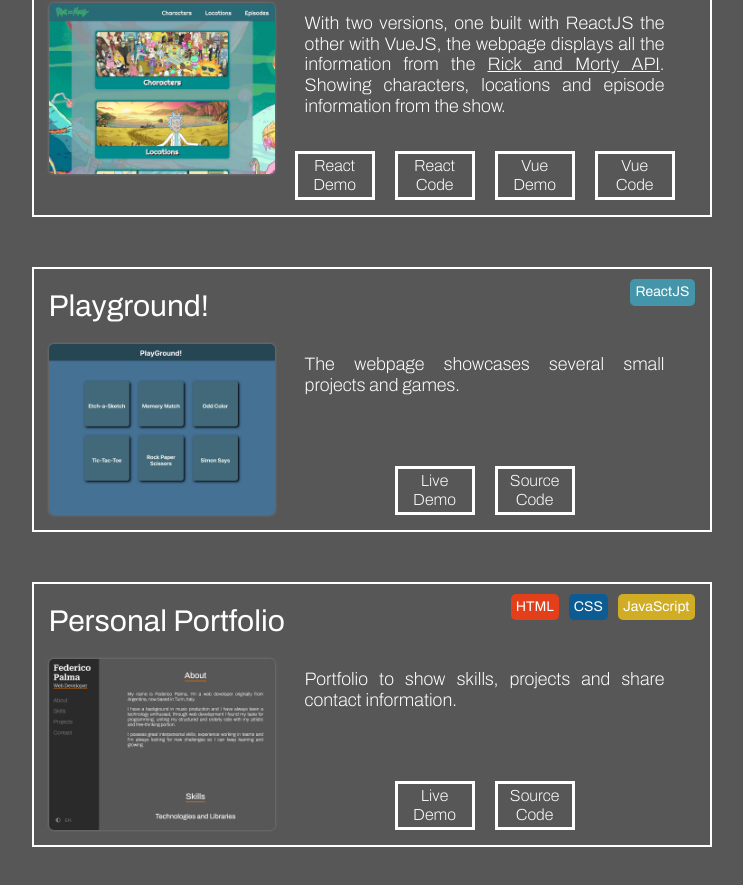
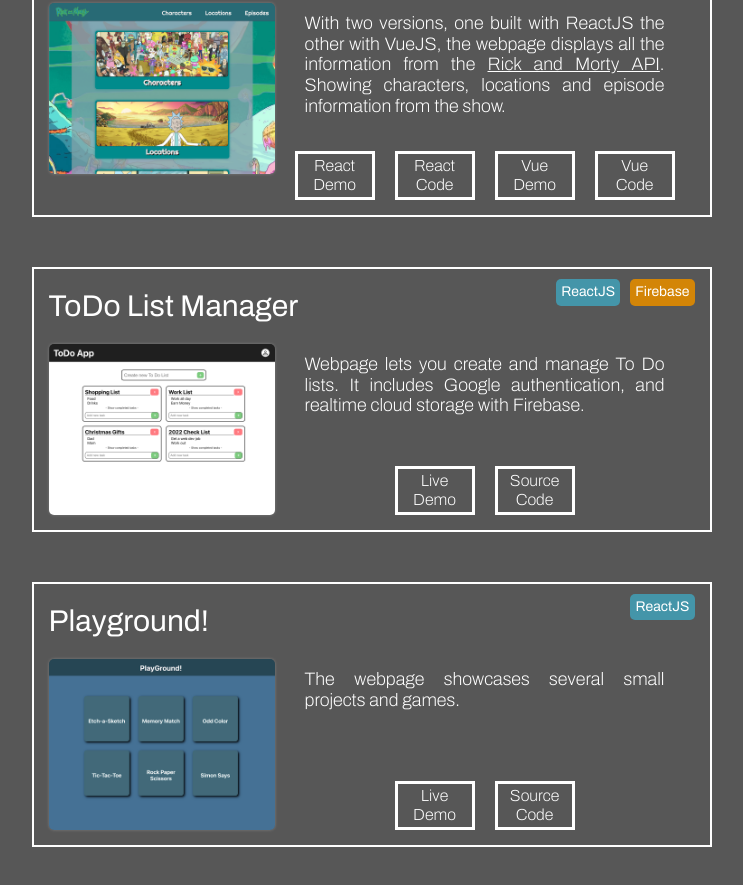
Before and after one commit to federico-palma/Personal-portfolio, a website: page index.html in a window 1280 px wide. Shown: the part 2480-3365 px from the top of the page, without its empty margins (379-1122 px from the left). Drawn offline with nearby package versions, Linux system fonts and the light colour scheme.

Commit message:
Add todo list project

```diff
--- a/index.html
+++ b/index.html
@@ -24,7 +24,7 @@
     <link rel="stylesheet" href="style.css" />
   </head>
   <body>
-    <div class="container">
+    <div class="main-container">
       <div class="side-bar">
         <div id="logo" class="logo">
           <a href="" id="logo-link">Federico Palma</a>
@@ -163,6 +163,41 @@
             </div>
             <div class="project-div" id="project-2">
               <div>
+                <h2 class="project-title">ToDo List Manager</h2>
+                <div class="project-techs">
+                  <h5 class="project-tech-react">ReactJS</h5>
+                  <h5 class="project-tech-firebase">Firebase</h5>
+                </div>
+              </div>
+              <div class="project-content">
+                <img
+                  class="project-img"
+                  src="./Assets/Project Preview/Todo-list-Preview-IMG.png"
+                  alt="Project 3 image preview" />
+                <div class="project-info">
+                  <p class="project-desc">
+                    Webpage lets you create and manage To Do lists. It includes Google
+                    authentication, and realtime cloud storage with Firebase.
+                  </p>
+                  <div class="project-links">
+                    <a
+                      href="https://federico-palma.github.io/todo-list/"
+                      target="_blank"
+                      class="demo-link"
+                      >Live Demo</a
+                    >
+                    <a
+                      href="https://github.com/federico-palma/todo-list"
+                      target="_blank"
+                      class="gh-link"
+                      >Source Code</a
+                    >
+                  </div>
+                </div>
+              </div>
+            </div>
+            <div class="project-div" id="project-3">
+              <div>
                 <h2 class="project-title">Playground!</h2>
                 <div class="project-techs">
                   <h5 class="project-tech-react">ReactJS</h5>
@@ -181,41 +216,6 @@
                     <a href="/" target="_blank" class="demo-link">Live Demo</a>
                     <a
                       href="https://github.com/federico-palma/playground"
-                      target="_blank"
-                      class="gh-link"
-                      >Source Code</a
-                    >
-                  </div>
-                </div>
-              </div>
-            </div>
-            <div class="project-div" id="project-3">
-              <div>
-                <h2 class="project-title">Personal Portfolio</h2>
-                <div class="project-techs">
-                  <h5 class="project-tech-html">HTML</h5>
-                  <h5 class="project-tech-css">CSS</h5>
-                  <h5 class="project-tech-js">JavaScript</h5>
-                </div>
-              </div>
-              <div class="project-content">
-                <img
-                  class="project-img"
-                  src="./Assets/Project Preview/Personal-porfolio-Preview-IMG.png"
-                  alt="Project 3 image preview" />
-                <div class="project-info">
-                  <p class="project-desc">
-                    Portfolio to show skills, projects and share contact information.
-                  </p>
-                  <div class="project-links">
-                    <a
-                      href="https://federico-palma.github.io/Personal-portfolio/"
-                      target="_blank"
-                      class="demo-link"
-                      >Live Demo</a
-                    >
-                    <a
-                      href="https://github.com/federico-palma/Personal-portfolio"
                       target="_blank"
                       class="gh-link"
                       >Source Code</a
--- a/style.css
+++ b/style.css
@@ -42,7 +42,7 @@
   transition-duration: 1s;
 }
 
-.container {
+.maincontainer {
   margin: auto;
   width: 100%;
   max-width: 1800px;
@@ -459,6 +459,10 @@
   background-color: rgb(57, 150, 110);
 }
 
+.project-tech-firebase{
+  background-color: rgb(211, 133, 7);
+}
+
 .project-title {
   font-size: 1.5rem;
   text-align: left;
```
